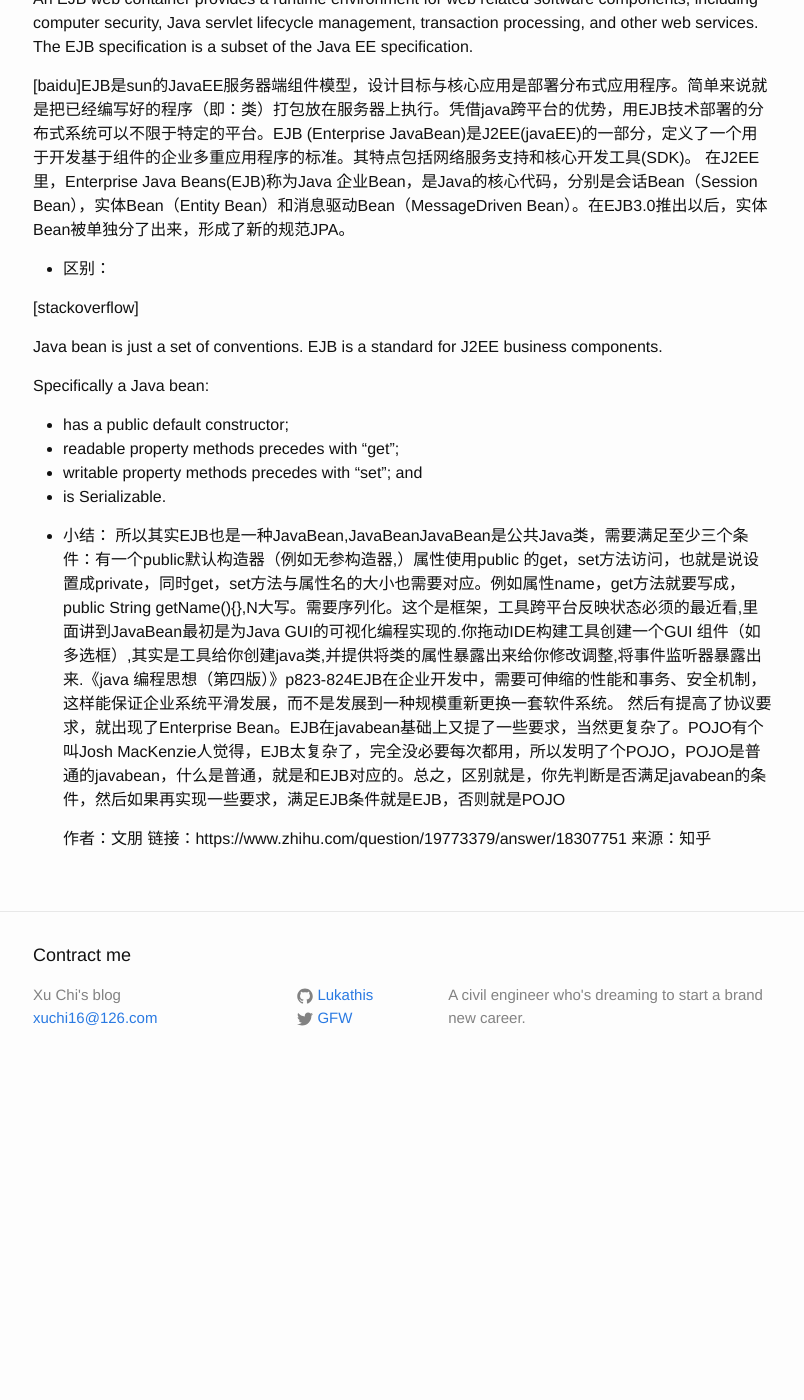
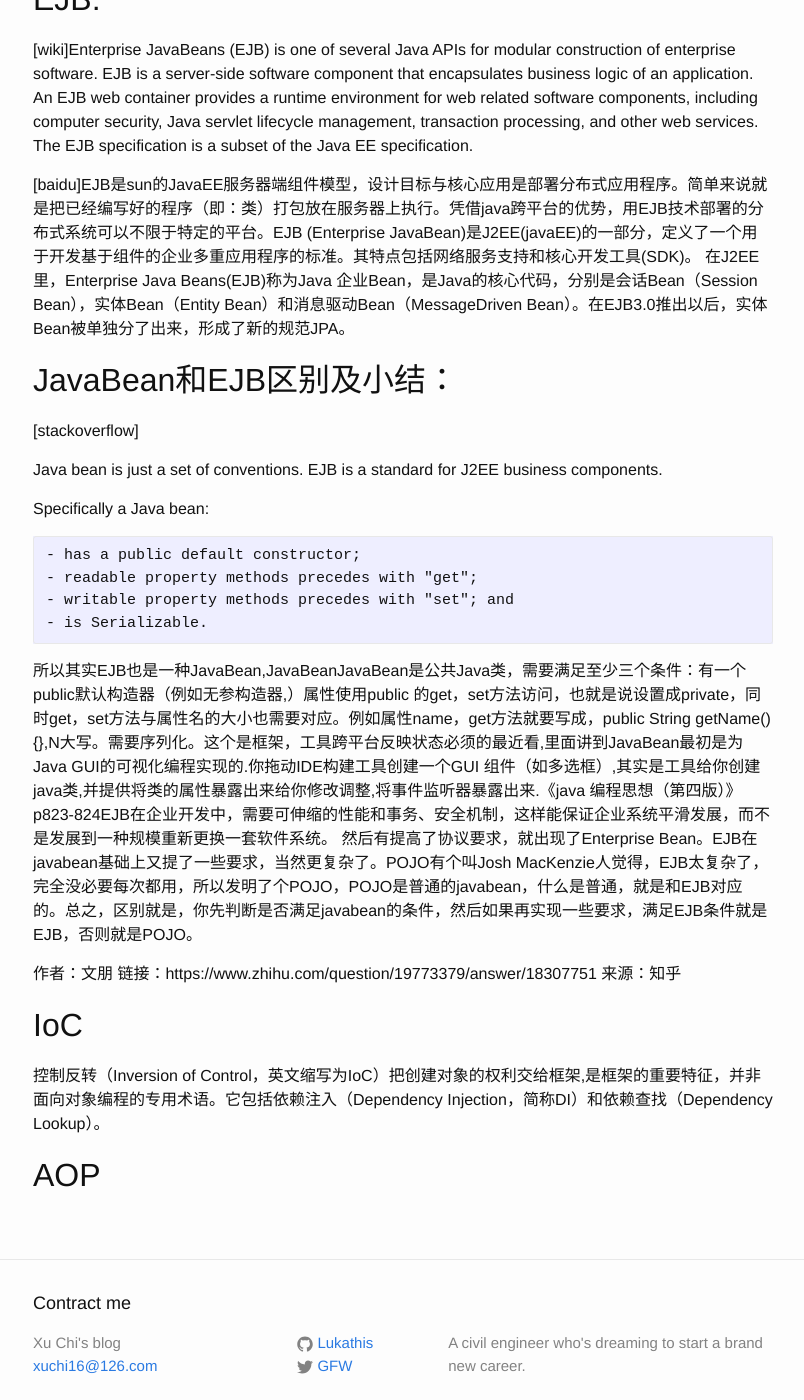
Before and after one commit to xuchi16/Lukathis.github.io, a Jekyll site: the page built from _posts/2018-02-21-Spring学习笔记1.markdown, in a window 1280 px wide and 1400 px high, scrolled down 1005 px. Shown: the whole window, without its empty margins (237-1041 px from the left). Built offline with Jekyll 4.4.1, drawn with Linux system fonts in a browser that asks for light colours; before the commit the page ends 2094 px from its top, so only the background shows below that.

Commit message:
spring 1

```diff
--- a/_posts/2018-02-21-Spring学习笔记1.markdown
+++ b/_posts/2018-02-21-Spring学习笔记1.markdown
@@ -15,22 +15,25 @@
 
  > Spring是一个开源框架，Spring是于2003 年兴起的一个轻量级的Java 开发框架，由Rod Johnson 在其著作Expert One-On-One J2EE Development and Design中阐述的部分理念和原型衍生而来。它是为了解决企业应用开发的复杂性而创建的。Spring使用基本的JavaBean来完成以前只可能由EJB完成的事情。然而，Spring的用途不仅限于服务器端的开发。从简单性、可测试性和松耦合的角度而言，任何Java应用都可以从Spring中受益。 简单来说，Spring是一个轻量级的控制反转（IoC）和面向切面（AOP）的容器框架。
 
- 概念理解：
+#
 
- * JavaBean:
+
+# 概念理解：
+
+## JavaBean:
 
   [wiki]In computing based on the Java Platform, JavaBeans are classes that encapsulate many objects into a single object (the bean). They are serializable, have a zero-argument constructor, and allow access to properties using getter and setter methods. The name "Bean" was given to encompass this standard, which aims to create reusable software components for Java.
 
   [baidu]JavaBean 是一种JAVA语言写成的可重用组件。为写成JavaBean，类必须是具体的和公共的，并且具有无参数的构造器。JavaBean 通过提供符合一致性设计模式的公共方法将内部域暴露成员属性，set和get方法获取。众所周知，属性名称符合这种模式，其他Java 类可以通过自省机制(反射机制)发现和操作这些JavaBean 的属性。
 
 
- * EJB:
+## EJB:
 
   [wiki]Enterprise JavaBeans (EJB) is one of several Java APIs for modular construction of enterprise software. EJB is a server-side software component that encapsulates business logic of an application. An EJB web container provides a runtime environment for web related software components, including computer security, Java servlet lifecycle management, transaction processing, and other web services. The EJB specification is a subset of the Java EE specification.
 
   [baidu]EJB是sun的JavaEE服务器端组件模型，设计目标与核心应用是部署分布式应用程序。简单来说就是把已经编写好的程序（即：类）打包放在服务器上执行。凭借java跨平台的优势，用EJB技术部署的分布式系统可以不限于特定的平台。EJB (Enterprise JavaBean)是J2EE(javaEE)的一部分，定义了一个用于开发基于组件的企业多重应用程序的标准。其特点包括网络服务支持和核心开发工具(SDK)。 在J2EE里，Enterprise Java Beans(EJB)称为Java 企业Bean，是Java的核心代码，分别是会话Bean（Session Bean），实体Bean（Entity Bean）和消息驱动Bean（MessageDriven Bean）。在EJB3.0推出以后，实体Bean被单独分了出来，形成了新的规范JPA。
 
- * 区别：
+## JavaBean和EJB区别及小结：
 
   [stackoverflow]
 
@@ -38,15 +41,20 @@
 
   Specifically a Java bean:
 
-  * has a public default constructor;
-  * readable property methods precedes with "get";
-  * writable property methods precedes with "set"; and
-  * is Serializable.
+    - has a public default constructor;
+    - readable property methods precedes with "get";
+    - writable property methods precedes with "set"; and
+    - is Serializable.
 
-
- * 小结：
-  所以其实EJB也是一种JavaBean,JavaBeanJavaBean是公共Java类，需要满足至少三个条件：有一个public默认构造器（例如无参构造器,）属性使用public 的get，set方法访问，也就是说设置成private，同时get，set方法与属性名的大小也需要对应。例如属性name，get方法就要写成，public String getName(){},N大写。需要序列化。这个是框架，工具跨平台反映状态必须的最近看<Think in Java>,里面讲到JavaBean最初是为Java GUI的可视化编程实现的.你拖动IDE构建工具创建一个GUI 组件（如多选框）,其实是工具给你创建java类,并提供将类的属性暴露出来给你修改调整,将事件监听器暴露出来.《java 编程思想（第四版）》p823-824EJB在企业开发中，需要可伸缩的性能和事务、安全机制，这样能保证企业系统平滑发展，而不是发展到一种规模重新更换一套软件系统。 然后有提高了协议要求，就出现了Enterprise Bean。EJB在javabean基础上又提了一些要求，当然更复杂了。POJO有个叫Josh MacKenzie人觉得，EJB太复杂了，完全没必要每次都用，所以发明了个POJO，POJO是普通的javabean，什么是普通，就是和EJB对应的。总之，区别就是，你先判断是否满足javabean的条件，然后如果再实现一些要求，满足EJB条件就是EJB，否则就是POJO
+  所以其实EJB也是一种JavaBean,JavaBeanJavaBean是公共Java类，需要满足至少三个条件：有一个public默认构造器（例如无参构造器,）属性使用public 的get，set方法访问，也就是说设置成private，同时get，set方法与属性名的大小也需要对应。例如属性name，get方法就要写成，public String getName(){},N大写。需要序列化。这个是框架，工具跨平台反映状态必须的最近看<Think in Java>,里面讲到JavaBean最初是为Java GUI的可视化编程实现的.你拖动IDE构建工具创建一个GUI 组件（如多选框）,其实是工具给你创建java类,并提供将类的属性暴露出来给你修改调整,将事件监听器暴露出来.《java 编程思想（第四版）》p823-824EJB在企业开发中，需要可伸缩的性能和事务、安全机制，这样能保证企业系统平滑发展，而不是发展到一种规模重新更换一套软件系统。 然后有提高了协议要求，就出现了Enterprise Bean。EJB在javabean基础上又提了一些要求，当然更复杂了。POJO有个叫Josh MacKenzie人觉得，EJB太复杂了，完全没必要每次都用，所以发明了个POJO，POJO是普通的javabean，什么是普通，就是和EJB对应的。总之，区别就是，你先判断是否满足javabean的条件，然后如果再实现一些要求，满足EJB条件就是EJB，否则就是POJO。
 
    作者：文朋
    链接：https://www.zhihu.com/question/19773379/answer/18307751
    来源：知乎
+
+## IoC
+
+控制反转（Inversion of Control，英文缩写为IoC）把创建对象的权利交给框架,是框架的重要特征，并非面向对象编程的专用术语。它包括依赖注入（Dependency Injection，简称DI）和依赖查找（Dependency Lookup）。
+
+
+## AOP
```
